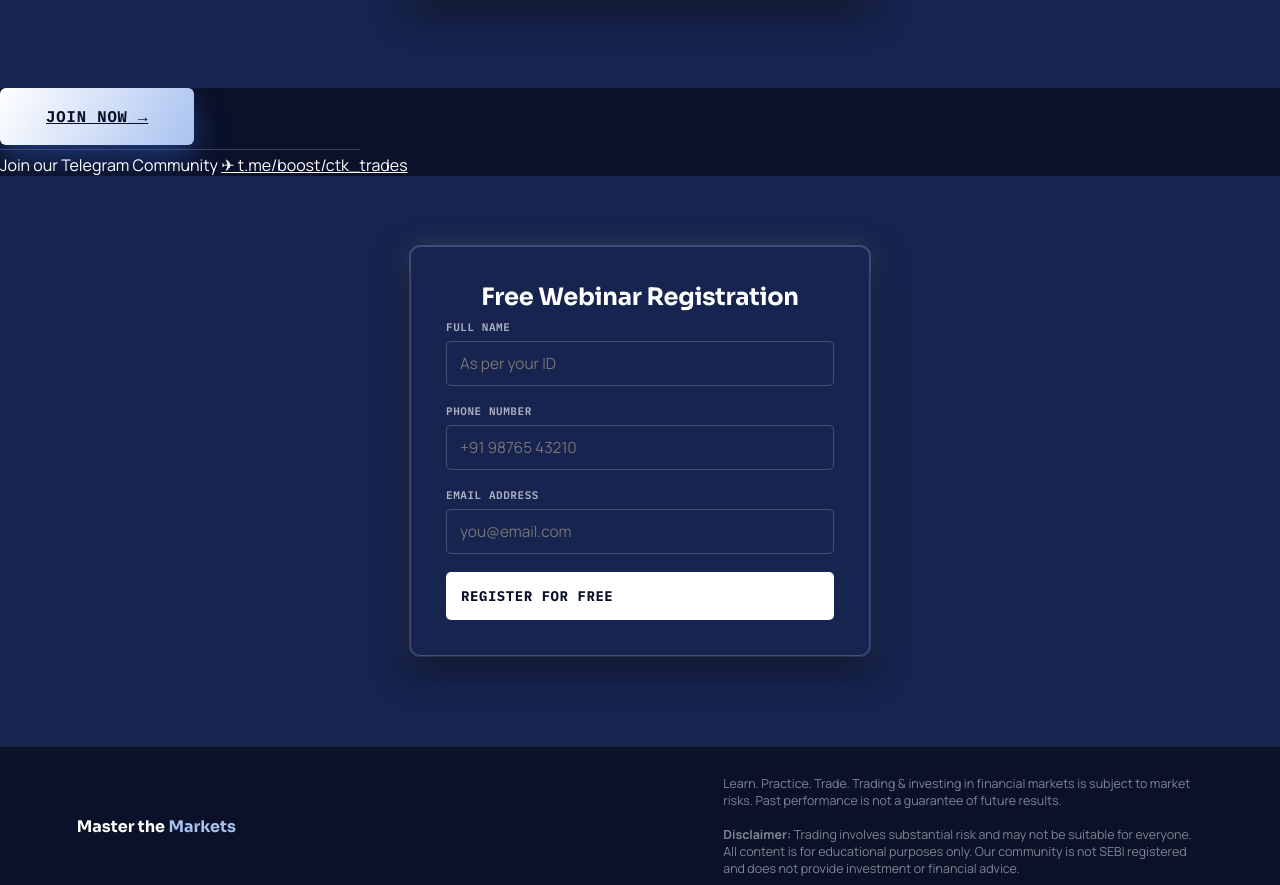
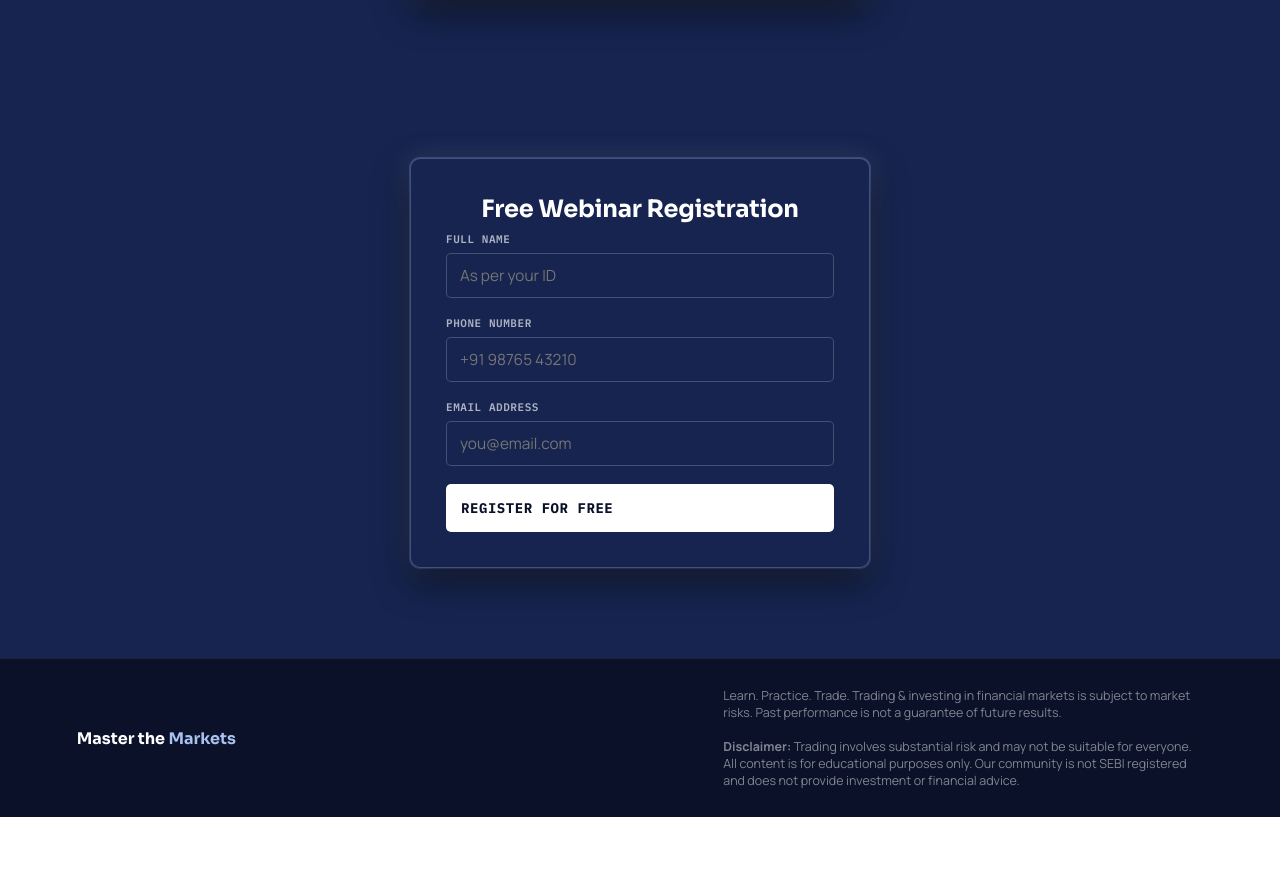
Before and after one commit to ctktrades/ctktrades.github.io, a plain HTML site: page index.html in a window 1280 px wide. Shown: the part 3480-4365 px from the top of the page. After the commit the page ends 4297 px from the top, so only its background shows below. Drawn offline with Linux system fonts and the light colour scheme.

Commit message:
Update index.html

```diff
--- a/index.html
+++ b/index.html
@@ -639,15 +639,7 @@
 
 
 
-    <a href="#register" class="join-now-btn">Join Now →</a>
 
-    <div class="webinar-divider"></div>
-
-    <div class="telegram-block">
-      <span class="telegram-label">Join our Telegram Community</span>
-      <a class="telegram-link" href="https://t.me/boost/ctk_trades" target="_blank" rel="noopener">
-        ✈ t.me/boost/ctk_trades
-      </a>
     </div>
   </div>
 </section>
```
